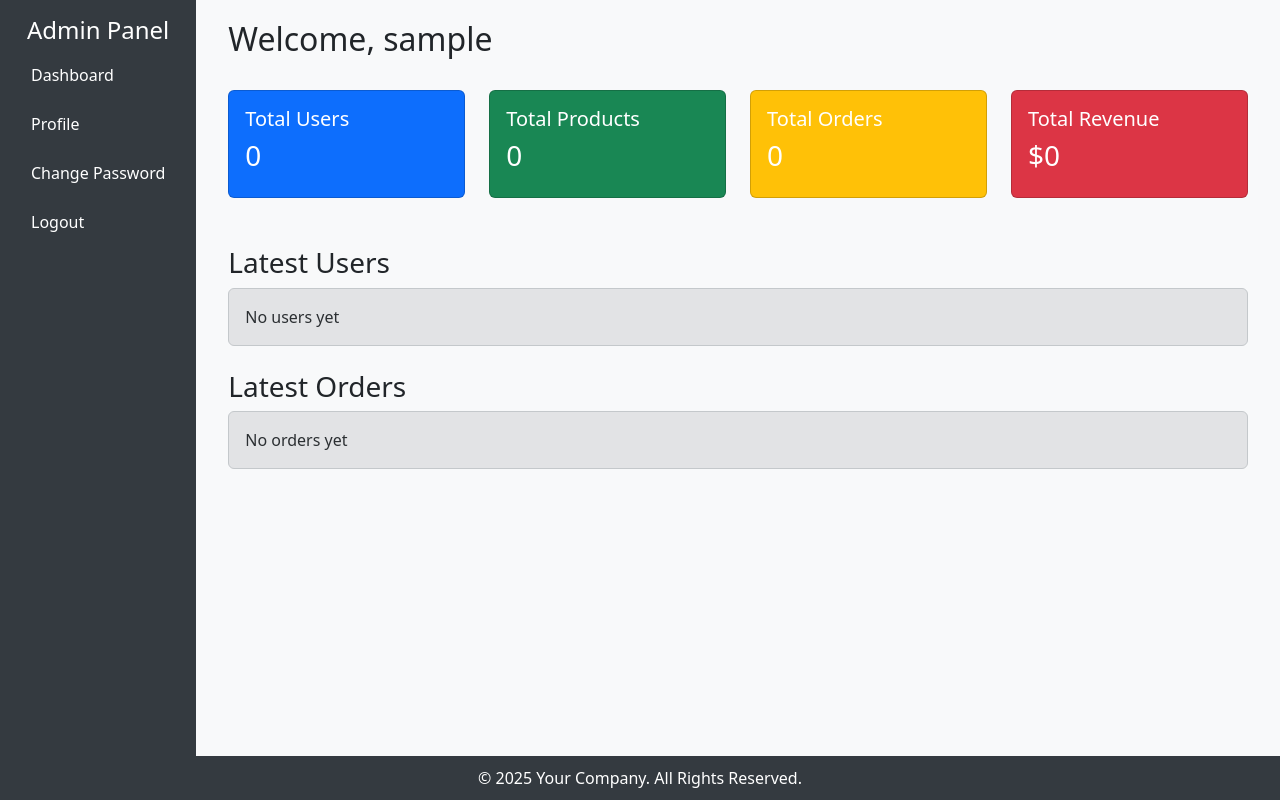
After one commit to simmijai/orana, a Django app: page /admin-panel/admin-panel/dashboard/ in a window 1280 px wide. The commit adds this page. Run offline with Django 5.2, Linux system fonts and the light colour scheme; the visitor is signed in with stand-in values (Sample User, id 1).

Commit message:
Added admin dashboard layout with sidebar, footer, and base template

```diff
--- /dev/null
+++ b/admin_panel/templates/admin_panel/base.html
@@ -0,0 +1,65 @@
+<!DOCTYPE html>
+<html>
+<head>
+    <title>{% block title %}Admin Panel{% endblock %}</title>
+    <link href="https://cdn.jsdelivr.net/npm/bootstrap@5.3.2/dist/css/bootstrap.min.css" rel="stylesheet">
+    <style>
+        body {
+            background-color: #f8f9fa;
+        }
+        .sidebar {
+            height: 100vh;
+            background-color: #343a40;
+            color: white;
+            padding-top: 20px;
+        }
+        .sidebar a {
+            color: white;
+            text-decoration: none;
+            display: block;
+            padding: 10px 15px;
+            margin: 5px 0;
+            border-radius: 5px;
+        }
+        .sidebar a:hover {
+            background-color: #495057;
+        }
+        .content {
+            padding: 20px;
+        }
+        .footer {
+            text-align: center;
+            padding: 10px 0;
+            background-color: #343a40;
+            color: white;
+            position: fixed;
+            width: 100%;
+            bottom: 0;
+        }
+    </style>
+</head>
+<body>
+<div class="d-flex">
+    <!-- Sidebar -->
+    <div class="sidebar flex-shrink-0 p-3">
+        <h4 class="text-center">Admin Panel</h4>
+        <a href="{% url 'dashboard' %}">Dashboard</a>
+        <a href="{% url 'admin_profile' %}">Profile</a>
+        <a href="{% url 'password_change' %}">Change Password</a>
+        <a href="{% url 'logout' %}">Logout</a>
+    </div>
+
+    <!-- Main Content -->
+    <div class="content flex-grow-1">
+        {% block content %}
+        {% endblock %}
+    </div>
+</div>
+
+<!-- Footer -->
+<div class="footer">
+    &copy; 2025 Your Company. All Rights Reserved.
+</div>
+
+</body>
+</html>
--- a/admin_panel/templates/admin_panel/dashboard.html
+++ b/admin_panel/templates/admin_panel/dashboard.html
@@ -1,19 +1,50 @@
-<!DOCTYPE html>
-<html>
-<head>
-    <title>Admin Dashboard</title>
-    <link href="https://cdn.jsdelivr.net/npm/bootstrap@5.3.2/dist/css/bootstrap.min.css" rel="stylesheet">
-</head>
-<body>
-<div class="container mt-5">
-    <h2>Welcome, {{ request.user.username }}</h2>
-    <p>This is your admin dashboard.</p>
-<a href="{% url 'logout' %}" class="btn btn-danger">Logout</a>
+{% extends 'admin_panel/base.html' %}
 
-<p class="mt-2">
-    <a href="{% url 'password_change' %}" class="btn btn-warning">Change Password</a>
-</p>
+{% block title %}Dashboard{% endblock %}
 
+{% block content %}
+<div class="container-fluid">
+    <div class="d-flex justify-content-between align-items-center mb-4">
+        <h2>Welcome, {{ request.user.username }}</h2>
+    </div>
+
+    <!-- Summary Cards -->
+    <div class="row g-4">
+        <div class="col-md-3">
+            <div class="card text-white bg-primary p-3">
+                <h5>Total Users</h5>
+                <h3>{{ total_users|default:"0" }}</h3>
+            </div>
+        </div>
+        <div class="col-md-3">
+            <div class="card text-white bg-success p-3">
+                <h5>Total Products</h5>
+                <h3>{{ total_products|default:"0" }}</h3>
+            </div>
+        </div>
+        <div class="col-md-3">
+            <div class="card text-white bg-warning p-3">
+                <h5>Total Orders</h5>
+                <h3>{{ total_orders|default:"0" }}</h3>
+            </div>
+        </div>
+        <div class="col-md-3">
+            <div class="card text-white bg-danger p-3">
+                <h5>Total Revenue</h5>
+                <h3>${{ total_revenue|default:"0" }}</h3>
+            </div>
+        </div>
+    </div>
+
+    <!-- Placeholder Sections -->
+    <div class="mt-5">
+        <h3>Latest Users</h3>
+        <div class="alert alert-secondary">No users yet</div>
+    </div>
+
+    <div class="mt-4">
+        <h3>Latest Orders</h3>
+        <div class="alert alert-secondary">No orders yet</div>
+    </div>
 </div>
-</body>
-</html>
+{% endblock %}
--- a/admin_panel/urls.py
+++ b/admin_panel/urls.py
@@ -3,7 +3,9 @@ from . import views
 
 urlpatterns = [
     path('login/', views.admin_login, name='admin_login'),
-    path('dashboard/', views.dashboard, name='dashboard'),
+    path('admin-panel/dashboard/', views.dashboard, name='dashboard'),
     path('logout/', views.admin_logout, name='logout'),
+    path('admin-panel/profile/', views.admin_profile, name='admin_profile'),
+
 
 ]
--- a/admin_panel/views.py
+++ b/admin_panel/views.py
@@ -3,6 +3,8 @@ from django.contrib.auth import authenticate, login
 from django.contrib.auth.decorators import login_required, user_passes_test
 from django.contrib import messages
 from django.contrib.auth import logout
+from django.contrib.auth.models import User
+
 
 
 # Check if user is admin
@@ -31,3 +33,19 @@ def dashboard(request):
 def admin_logout(request):
     logout(request)
     return redirect('admin_login')
+
+@login_required
+def admin_profile(request):
+    user = request.user
+
+    if request.method == 'POST':
+        username = request.POST.get('username')
+        email = request.POST.get('email')
+
+        # Update user details
+        user.username = username
+        user.email = email
+        user.save()
+        messages.success(request, 'Profile updated successfully!')
+
+    return render(request, 'admin_panel/profile.html', {'user': user})
--- a/ecommerce/settings.py
+++ b/ecommerce/settings.py
@@ -9,7 +9,7 @@ https://docs.djangoproject.com/en/5.2/topics/settings/
 For the full list of settings and their values, see
 https://docs.djangoproject.com/en/5.2/ref/settings/
 """
-
+import os
 from pathlib import Path
 
 # Build paths inside the project like this: BASE_DIR / 'subdir'.
@@ -55,7 +55,7 @@ ROOT_URLCONF = 'ecommerce.urls'
 TEMPLATES = [
     {
         'BACKEND': 'django.template.backends.django.DjangoTemplates',
-        'DIRS': [],
+        'DIRS': [os.path.join(BASE_DIR, 'templates')],
         'APP_DIRS': True,
         'OPTIONS': {
             'context_processors': [
```
Also changed, not shown: admin_panel/templates/admin_panel/profile.html (added, +28 -0 lines).
